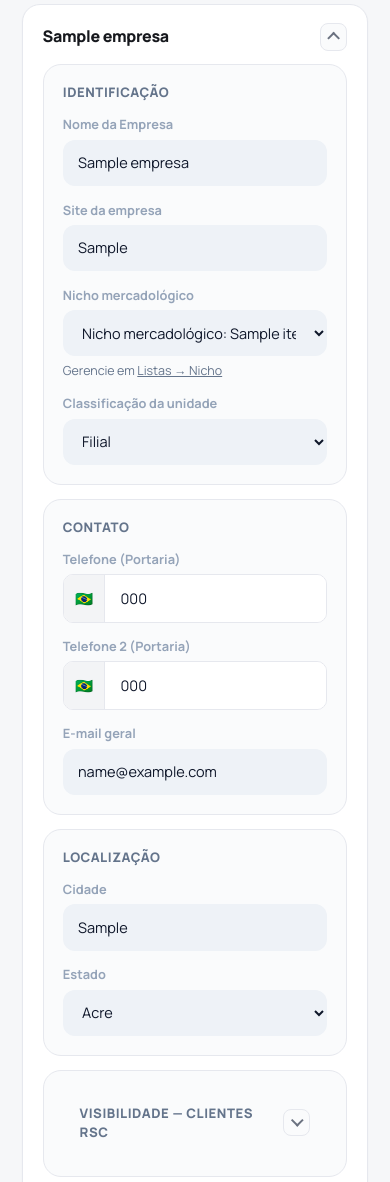
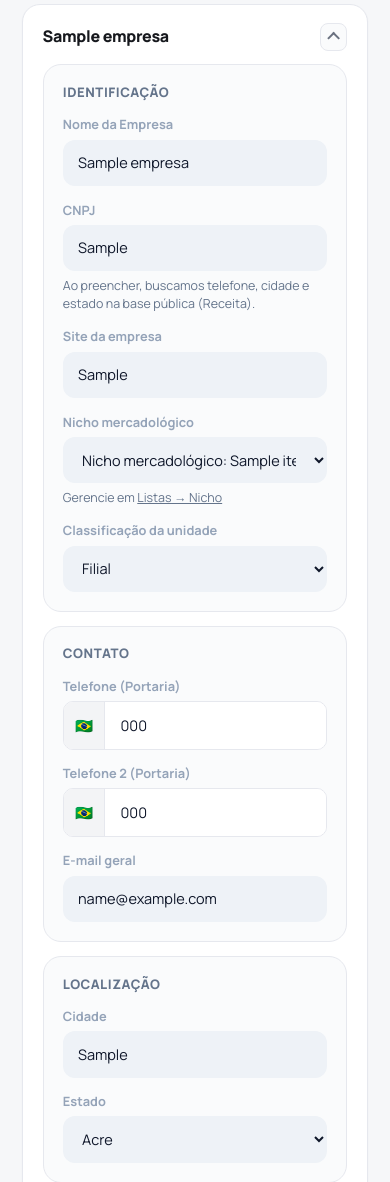
Before and after one commit to rhuanyury1996/RSC_SGI, a Django app: page /comercial/empresas/1/ in a window 390 px wide; the page is wider, and only the part inside the window is pictured. Shown: the part 1320-2502 px from the top of that part. Run offline with Django 5.2, Linux system fonts and the light colour scheme; a user stored in the database is signed in; tables that the repository leaves empty hold one stand-in row (values such as "Sample post").

Commit message:
Add CNPJ field with public lookup autofill for companies.
Lookup via BrasilAPI fills phone, city, and state when the CNPJ is entered on create/edit forms.

Co-authored-by: Cursor <cursoragent@cursor.com>

```diff
--- a/crm/admin.py
+++ b/crm/admin.py
@@ -28,6 +28,7 @@ class ItemListaAdmin(admin.ModelAdmin):
 class EmpresaAdmin(admin.ModelAdmin):
     list_display = (
         "nome",
+        "cnpj",
         "nicho",
         "classificacao_unidade",
         "cidade",
@@ -36,7 +37,7 @@ class EmpresaAdmin(admin.ModelAdmin):
         "email_geral",
         "ativa",
     )
-    search_fields = ("nome", "email_geral", "cidade", "site")
+    search_fields = ("nome", "cnpj", "email_geral", "cidade", "site")
     list_filter = ("ativa", "estado", "nicho", "classificacao_unidade")
     autocomplete_fields = ("nicho",)
 
--- /dev/null
+++ b/crm/cnpj.py
@@ -0,0 +1,113 @@
+"""Consulta pública de CNPJ via BrasilAPI (dados da Receita Federal)."""
+
+from __future__ import annotations
+
+import json
+import re
+import urllib.error
+import urllib.request
+from typing import Any
+
+
+BRASILAPI_CNPJ = "https://brasilapi.com.br/api/cnpj/v1/{cnpj}"
+
+
+class CnpjErro(Exception):
+    """Falha na consulta ou CNPJ inválido."""
+
+
+def somente_digitos(cnpj: str) -> str:
+    return re.sub(r"\D", "", cnpj or "")
+
+
+def formatar_cnpj(cnpj: str) -> str:
+    d = somente_digitos(cnpj)[:14]
+    if len(d) != 14:
+        return cnpj or ""
+    return f"{d[:2]}.{d[2:5]}.{d[5:8]}/{d[8:12]}-{d[12:]}"
+
+
+def cnpj_valido(cnpj: str) -> bool:
+    d = somente_digitos(cnpj)
+    if len(d) != 14 or d == d[0] * 14:
+        return False
+
+    def _digito(base: str, pesos: list[int]) -> str:
+        soma = sum(int(n) * p for n, p in zip(base, pesos))
+        resto = soma % 11
+        return "0" if resto < 2 else str(11 - resto)
+
+    d1 = _digito(d[:12], [5, 4, 3, 2, 9, 8, 7, 6, 5, 4, 3, 2])
+    d2 = _digito(d[:12] + d1, [6, 5, 4, 3, 2, 9, 8, 7, 6, 5, 4, 3, 2])
+    return d[-2:] == d1 + d2
+
+
+def formatar_telefone_br(raw: str) -> str:
+    dig = re.sub(r"\D", "", raw or "")
+    if dig.startswith("55") and len(dig) > 11:
+        dig = dig[2:]
+    dig = dig[:11]
+    if len(dig) == 11:
+        return f"({dig[:2]}) {dig[2:7]}-{dig[7:]}"
+    if len(dig) == 10:
+        return f"({dig[:2]}) {dig[2:6]}-{dig[6:]}"
+    return dig
+
+
+def _titulo(texto: str) -> str:
+    texto = (texto or "").strip()
+    if not texto:
+        return ""
+    # Municípios da RF vêm em maiúsculas
+    return " ".join(p.capitalize() if len(p) > 2 else p.lower() for p in texto.split())
+
+
+def consultar_cnpj(cnpj: str) -> dict[str, Any]:
+    """
+    Retorna dados normalizados para o formulário de empresa.
+    Fonte: BrasilAPI (Receita Federal).
+    """
+    digitos = somente_digitos(cnpj)
+    if len(digitos) != 14:
+        raise CnpjErro("Informe um CNPJ com 14 dígitos.")
+    if not cnpj_valido(digitos):
+        raise CnpjErro("CNPJ inválido.")
+
+    url = BRASILAPI_CNPJ.format(cnpj=digitos)
+    req = urllib.request.Request(
+        url,
+        headers={"Accept": "application/json", "User-Agent": "SGI-RSC/1.0"},
+        method="GET",
+    )
+    try:
+        with urllib.request.urlopen(req, timeout=12) as resp:
+            payload = json.loads(resp.read().decode("utf-8"))
+    except urllib.error.HTTPError as exc:
+        if exc.code == 404:
+            raise CnpjErro("CNPJ não encontrado na base pública.") from exc
+        raise CnpjErro("Serviço de consulta indisponível no momento.") from exc
+    except (urllib.error.URLError, TimeoutError, json.JSONDecodeError) as exc:
+        raise CnpjErro("Não foi possível consultar o CNPJ agora.") from exc
+
+    fantasia = (payload.get("nome_fantasia") or "").strip()
+    razao = (payload.get("razao_social") or "").strip()
+    nome = fantasia or razao
+
+    tel1 = formatar_telefone_br(str(payload.get("ddd_telefone_1") or ""))
+    tel2 = formatar_telefone_br(str(payload.get("ddd_telefone_2") or ""))
+    email = (payload.get("email") or "").strip().lower()
+    cidade = _titulo(str(payload.get("municipio") or ""))
+    uf = (payload.get("uf") or "").strip().upper()[:2]
+
+    return {
+        "cnpj": formatar_cnpj(digitos),
+        "nome": nome,
+        "razao_social": razao,
+        "nome_fantasia": fantasia,
+        "telefone_portaria": tel1,
+        "telefone_portaria_2": tel2,
+        "email_geral": email,
+        "cidade": cidade,
+        "estado": uf,
+        "situacao": (payload.get("descricao_situacao_cadastral") or "").strip(),
+    }
--- a/crm/forms.py
+++ b/crm/forms.py
@@ -35,6 +35,7 @@ class EmpresaForm(forms.ModelForm):
         model = Empresa
         fields = (
             "nome",
+            "cnpj",
             "site",
             "nicho",
             "classificacao_unidade",
@@ -47,6 +48,15 @@ class EmpresaForm(forms.ModelForm):
         )
         widgets = {
             "nome": forms.TextInput(attrs={"placeholder": "Digite aqui..."}),
+            "cnpj": forms.TextInput(
+                attrs={
+                    "placeholder": "00.000.000/0000-00",
+                    "class": "js-cnpj-mask",
+                    "inputmode": "numeric",
+                    "autocomplete": "off",
+                    "maxlength": "18",
+                }
+            ),
             "site": forms.URLInput(
                 attrs={"placeholder": "https://...", "inputmode": "url"}
             ),
@@ -74,6 +84,10 @@ class EmpresaForm(forms.ModelForm):
 
     def __init__(self, *args, **kwargs):
         super().__init__(*args, **kwargs)
+        self.fields["cnpj"].label = "CNPJ"
+        self.fields["cnpj"].help_text = (
+            "Ao preencher, buscamos telefone, cidade e estado na base pública (Receita)."
+        )
         self.fields["nicho"].queryset = ItemLista.objects.filter(
             tipo=TipoLista.NICHO_MERCADOLOGICO, ativo=True
         )
@@ -87,6 +101,7 @@ class EmpresaForm(forms.ModelForm):
         self.fields["clientes_rsc"].required = False
         self.fields["clientes_rsc"].label = "Visível para clientes RSC"
         for name in (
+            "cnpj",
             "site",
             "nicho",
             "classificacao_unidade",
@@ -103,6 +118,19 @@ class EmpresaForm(forms.ModelForm):
         if site and not site.startswith(("http://", "https://")):
             site = f"https://{site}"
         return site
+
+    def clean_cnpj(self):
+        from .cnpj import cnpj_valido, formatar_cnpj, somente_digitos
+
+        raw = (self.cleaned_data.get("cnpj") or "").strip()
+        if not raw:
+            return ""
+        digitos = somente_digitos(raw)
+        if len(digitos) != 14:
+            raise forms.ValidationError("CNPJ deve ter 14 dígitos.")
+        if not cnpj_valido(digitos):
+            raise forms.ValidationError("CNPJ inválido.")
+        return formatar_cnpj(digitos)
 
 
 class ItemListaForm(forms.ModelForm):
--- a/crm/urls.py
+++ b/crm/urls.py
@@ -5,6 +5,7 @@ from . import views
 urlpatterns = [
     path("", views.hub, name="crm"),
     path("empresas/", views.empresas, name="crm_empresas"),
+    path("empresas/cnpj/", views.consultar_cnpj_view, name="crm_consultar_cnpj"),
     path("empresas/<int:pk>/", views.empresa_editar, name="crm_empresa_editar"),
     path("contatos/", views.contatos, name="crm_contatos"),
     path("contatos/<int:pk>/", views.contato_editar, name="crm_contato_editar"),
--- a/crm/views.py
+++ b/crm/views.py
@@ -21,6 +21,7 @@ from .forms import (
     ItemListaForm,
     OportunidadeForm,
 )
+from .cnpj import CnpjErro, consultar_cnpj
 from .importacao import ImportacaoErro, importar_empresas_contatos
 from .models import (
     Contato,
@@ -97,6 +98,23 @@ def empresas(request):
         )
     )
     return render(request, "crm/empresas.html", {"itens": itens, "form": form})
+
+
+@login_required
+@require_http_methods(["GET"])
+def consultar_cnpj_view(request):
+    """Proxy JSON para BrasilAPI — preenche formulário de empresa."""
+    cnpj = (request.GET.get("cnpj") or "").strip()
+    try:
+        dados = consultar_cnpj(cnpj)
+    except CnpjErro as exc:
+        return JsonResponse({"ok": False, "erro": str(exc)}, status=400)
+    except Exception:
+        return JsonResponse(
+            {"ok": False, "erro": "Falha inesperada ao consultar o CNPJ."},
+            status=502,
+        )
+    return JsonResponse({"ok": True, "dados": dados})
 
 
 @login_required
--- /dev/null
+++ b/templates/crm/_empresa_cnpj_js.html
@@ -0,0 +1,114 @@
+<script>
+(function () {
+  var LOOKUP_URL = "{% url 'crm_consultar_cnpj' %}";
+
+  function onlyDigits(v) {
+    return String(v || "").replace(/\D/g, "").slice(0, 14);
+  }
+
+  function maskCnpj(value) {
+    var d = onlyDigits(value);
+    if (d.length <= 2) return d;
+    if (d.length <= 5) return d.slice(0, 2) + "." + d.slice(2);
+    if (d.length <= 8) return d.slice(0, 2) + "." + d.slice(2, 5) + "." + d.slice(5);
+    if (d.length <= 12) {
+      return d.slice(0, 2) + "." + d.slice(2, 5) + "." + d.slice(5, 8) + "/" + d.slice(8);
+    }
+    return (
+      d.slice(0, 2) + "." + d.slice(2, 5) + "." + d.slice(5, 8) + "/" +
+      d.slice(8, 12) + "-" + d.slice(12)
+    );
+  }
+
+  function setIfEmpty(el, value) {
+    if (!el || !value) return;
+    if (String(el.value || "").trim()) return;
+    el.value = value;
+    el.dispatchEvent(new Event("input", { bubbles: true }));
+    el.dispatchEvent(new Event("change", { bubbles: true }));
+  }
+
+  function setStatus(form, text, isError) {
+    var box = form.querySelector(".js-cnpj-status");
+    if (!box) return;
+    box.textContent = text || "";
+    box.classList.toggle("is-error", !!isError);
+    box.hidden = !text;
+  }
+
+  function fillFromDados(form, dados) {
+    var nome = form.querySelector('[name="nome"]');
+    var tel1 = form.querySelector('[name="telefone_portaria"]');
+    var tel2 = form.querySelector('[name="telefone_portaria_2"]');
+    var email = form.querySelector('[name="email_geral"]');
+    var cidade = form.querySelector('[name="cidade"]');
+    var estado = form.querySelector('[name="estado"]');
+    var cnpj = form.querySelector('[name="cnpj"]');
+
+    if (cnpj && dados.cnpj) cnpj.value = dados.cnpj;
+    setIfEmpty(nome, dados.nome);
+    setIfEmpty(tel1, dados.telefone_portaria);
+    setIfEmpty(tel2, dados.telefone_portaria_2);
+    setIfEmpty(email, dados.email_geral);
+    setIfEmpty(cidade, dados.cidade);
+    if (estado && dados.estado && !String(estado.value || "").trim()) {
+      estado.value = dados.estado;
+      estado.dispatchEvent(new Event("change", { bubbles: true }));
+    }
+  }
+
+  function lookup(form, cnpjInput) {
+    var digits = onlyDigits(cnpjInput.value);
+    if (digits.length !== 14) return;
+    if (cnpjInput.dataset.lastCnpj === digits) return;
+    cnpjInput.dataset.lastCnpj = digits;
+
+    setStatus(form, "Consultando CNPJ…", false);
+    fetch(LOOKUP_URL + "?cnpj=" + encodeURIComponent(digits), {
+      headers: { Accept: "application/json" },
+      credentials: "same-origin",
+    })
+      .then(function (r) { return r.json().then(function (j) { return { ok: r.ok, body: j }; }); })
+      .then(function (res) {
+        if (!res.body || !res.body.ok) {
+          setStatus(form, (res.body && res.body.erro) || "CNPJ não encontrado.", true);
+          return;
+        }
+        fillFromDados(form, res.body.dados || {});
+        var sit = (res.body.dados && res.body.dados.situacao) ? " · " + res.body.dados.situacao : "";
+        setStatus(form, "Dados preenchidos automaticamente" + sit + ".", false);
+      })
+      .catch(function () {
+        setStatus(form, "Falha na consulta do CNPJ.", true);
+      });
+  }
+
+  function bindForm(form) {
+    if (!form || form.dataset.cnpjBound === "1") return;
+    form.dataset.cnpjBound = "1";
+    var input = form.querySelector(".js-cnpj-mask, [name='cnpj']");
+    if (!input) return;
+
+    input.addEventListener("input", function () {
+      input.value = maskCnpj(input.value);
+      if (onlyDigits(input.value).length < 14) {
+        input.dataset.lastCnpj = "";
+        setStatus(form, "", false);
+      }
+    });
+    input.addEventListener("blur", function () { lookup(form, input); });
+    input.addEventListener("change", function () { lookup(form, input); });
+  }
+
+  document.querySelectorAll("form.empresa-form").forEach(bindForm);
+})();
+</script>
+<style>
+.js-cnpj-status {
+  margin: 0.35rem 0 0;
+  font-size: 0.82rem;
+  color: #15803d;
+}
+.js-cnpj-status.is-error { color: #b91c1c; }
+.js-cnpj-status[hidden] { display: none; }
+</style>
--- a/templates/crm/empresa_editar.html
+++ b/templates/crm/empresa_editar.html
@@ -25,7 +25,13 @@
               <label for="{{ form.nome.id_for_label }}">{{ form.nome.label }}</label>
               {{ form.nome }}{{ form.nome.errors }}
             </div>
-            <div class="field span-2">
+            <div class="field">
+              <label for="{{ form.cnpj.id_for_label }}">{{ form.cnpj.label }}</label>
+              {{ form.cnpj }}{{ form.cnpj.errors }}
+              <p class="js-cnpj-status" hidden></p>
+              <p class="field-hint muted">{{ form.cnpj.help_text }}</p>
+            </div>
+            <div class="field">
               <label for="{{ form.site.id_for_label }}">{{ form.site.label }}</label>
               {{ form.site }}{{ form.site.errors }}
             </div>
@@ -134,4 +140,5 @@
     });
   });
 </script>
+{% include "crm/_empresa_cnpj_js.html" %}
 {% endblock %}
```
Also changed, not shown: templates/crm/contatos.html (+7 -1 lines), templates/crm/empresas.html (+11 -2 lines).
